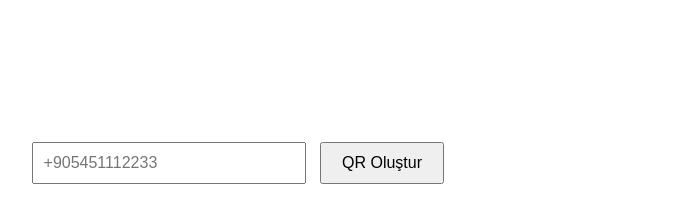
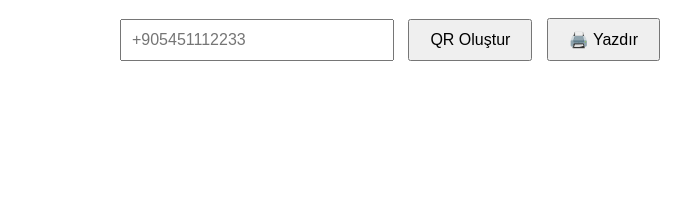
Before and after one commit to muhammerelek/qrcodegeneratorforcall, a plain HTML site: page index.html in a window 1280 px wide. Shown: the part 91-314 px from the top of the page, without its empty margins (250-941 px from the left). Drawn offline with Linux system fonts and the light colour scheme.

Commit message:
Update index.html

```diff
--- a/index.html
+++ b/index.html
@@ -8,9 +8,14 @@
 </head>
 <body>
   <h1>📞 QR ile Telefon Arama</h1>
+
   <input type="text" id="phone" placeholder="+905451112233">
   <button onclick="generateQR()">QR Oluştur</button>
-  <canvas id="qr-code"></canvas>
+  <button onclick="printQR()">🖨️ Yazdır</button>
+
+  <div id="qr-container">
+    <canvas id="qr-code" width="256" height="256"></canvas>
+  </div>
 
   <script src="script.js"></script>
 </body>
```
